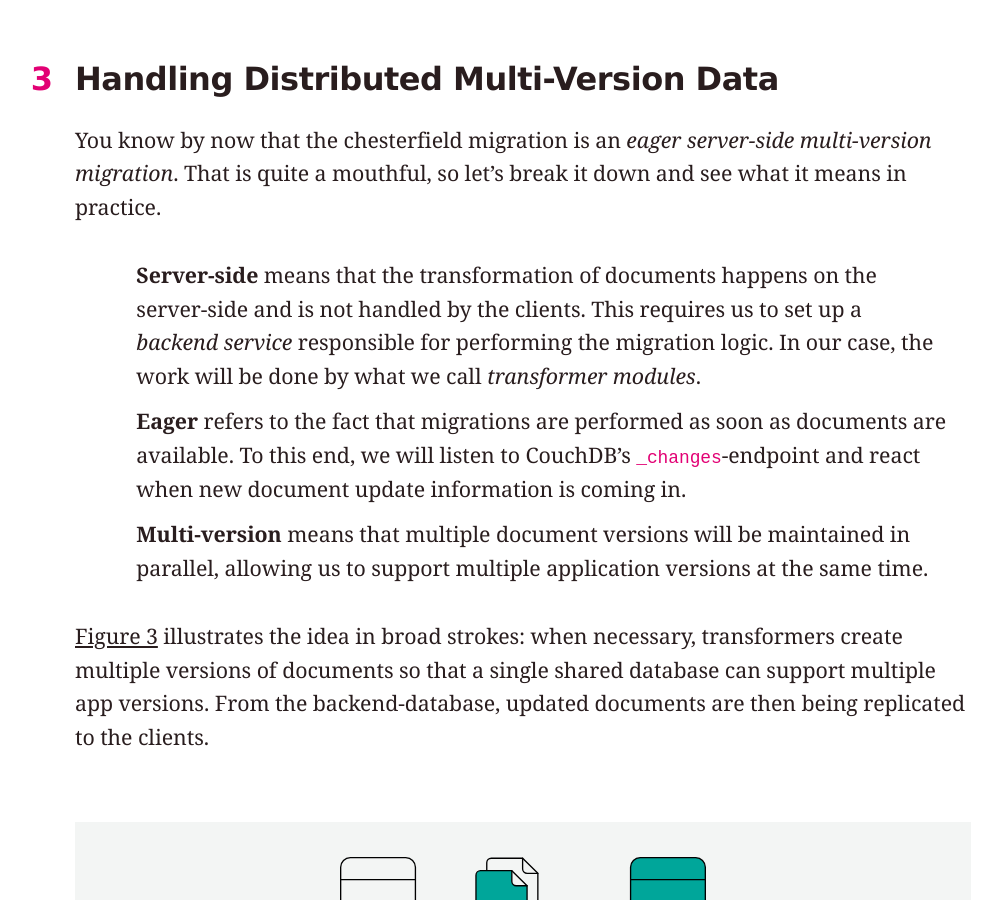
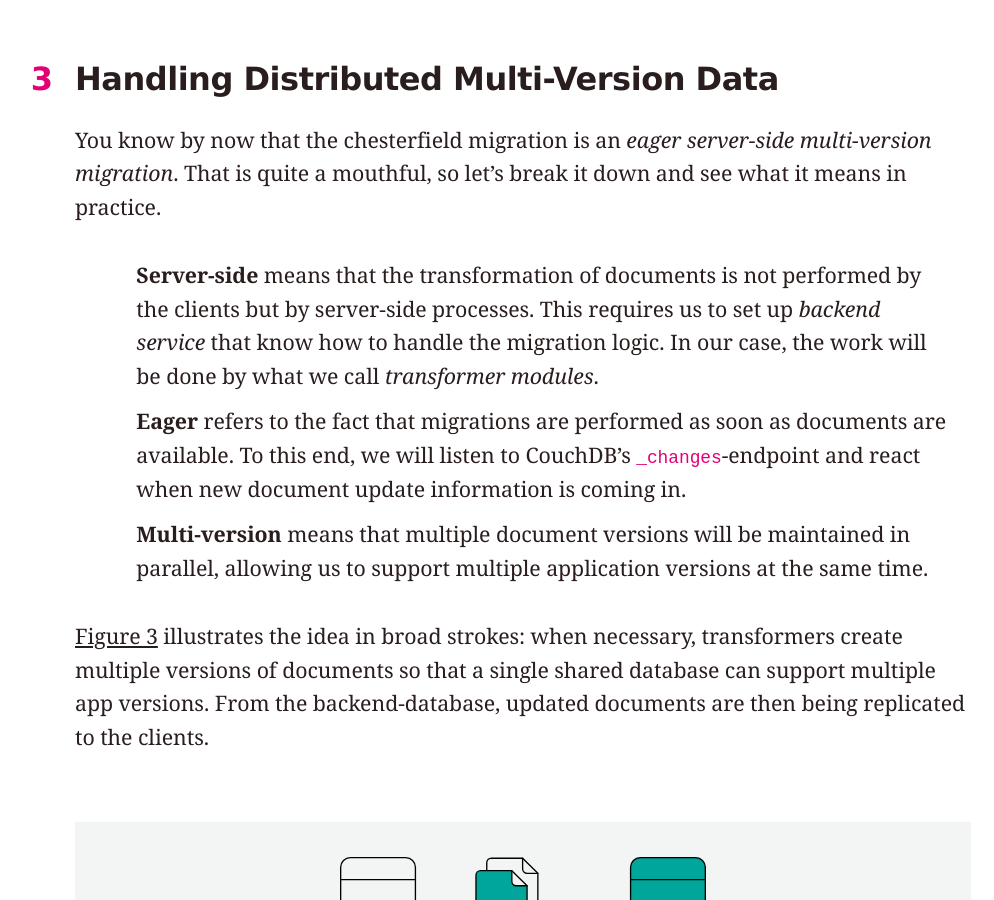
Before and after one commit to jo/sync-tank, a Jekyll site: the page built from chesterfield-migration/index.md, in a window 1280 px wide and 900 px high, scrolled down 7865 px. Shown: the whole window, without its empty margins (53-1047 px from the left). Built offline with Jekyll 4.4.1, drawn with Linux system fonts in a browser that asks for light colours.

Commit message:
reformulate

```diff
--- a/chesterfield-migration/index.md
+++ b/chesterfield-migration/index.md
@@ -167,7 +167,7 @@ These are the three major schema versions that we have to maintain in parallel.
 
 You know by now that the chesterfield migration is an *eager server-side multi-version migration*. That is quite a mouthful, so let's break it down and see what it means in practice.
 
-* **Server-side** means that the transformation of documents happens on the server-side and is not handled by the clients. This requires us to set up a *backend service* responsible for performing the migration logic. In our case, the work will be done by what we call *transformer modules*.
+* **Server-side** means that the transformation of documents is not performed by the clients but by server-side processes. This requires us to set up *backend service* that know how to handle the migration logic. In our case, the work will be done by what we call *transformer modules*.
 * **Eager** refers to the fact that migrations are performed as soon as documents are available. To this end, we will listen to CouchDB's `_changes`-endpoint and react when new document update information is coming in.
 * **Multi-version** means that multiple document versions will be maintained in parallel, allowing us to support multiple application versions at the same time.
 
```
